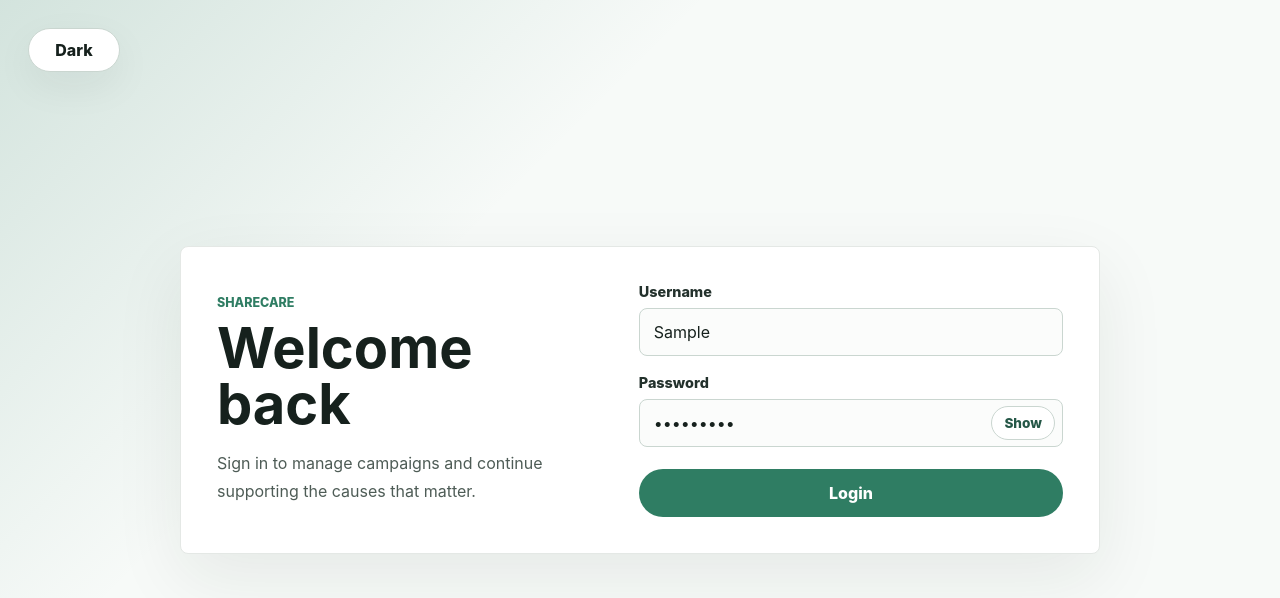
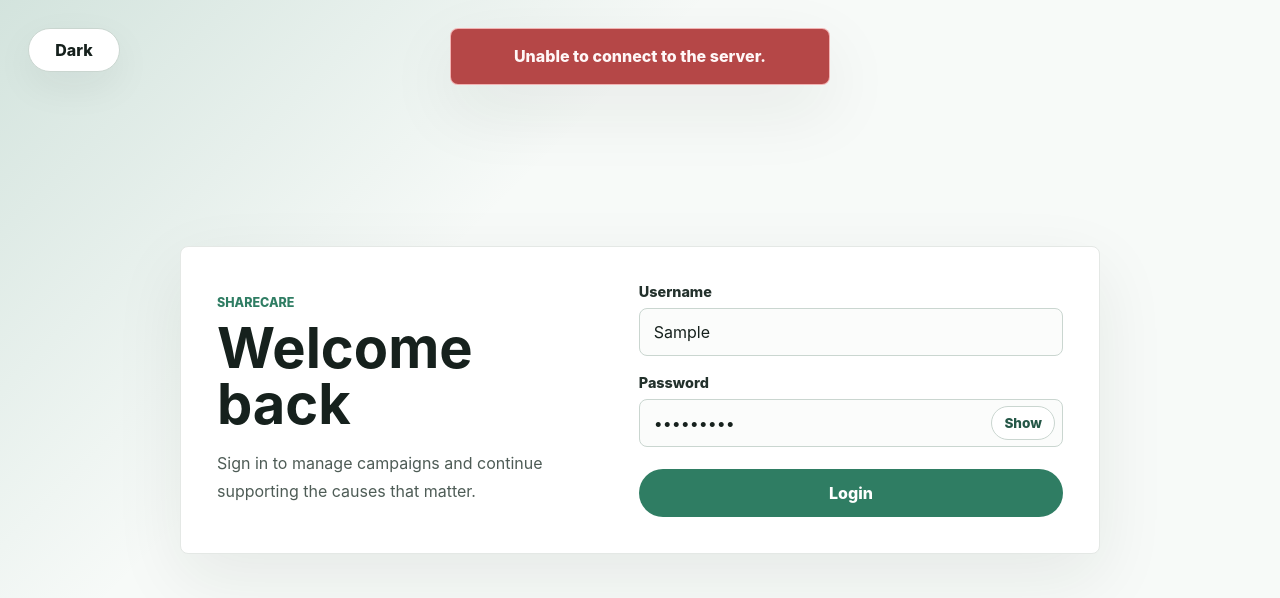
Before and after one commit to Smgit5/sharecare-frontend, an Angular app: page /login in a window 1280 px wide. Both pictures are taken after typing "Sample", "Sample123" into the empty fields and a click on the button "Login". Shown: the top 598 px of the page. Built offline with nearby package versions, Linux system fonts and the light colour scheme; no server answers.

Commit message:
Implemented error handling via error-interceptor and centralized ToastService

```diff
--- a/src/app/app.config.ts
+++ b/src/app/app.config.ts
@@ -3,12 +3,13 @@ import { provideRouter } from '@angular/router';
 
 import { routes } from './app.routes';
 import { provideHttpClient, withInterceptors } from '@angular/common/http';
-import { authInterceptor } from './core/interceptors/auth-interceptor';
+import { authInterceptor } from './core/interceptors/auth-interceptor/auth-interceptor';
+import { errorInterceptor } from './core/interceptors/error-interceptor/error-interceptor';
 
 export const appConfig: ApplicationConfig = {
   providers: [
     provideBrowserGlobalErrorListeners(),
     provideRouter(routes),
-    provideHttpClient(withInterceptors([authInterceptor]))
+    provideHttpClient(withInterceptors([authInterceptor, errorInterceptor]))
   ]
 };
--- a/src/app/app.css
+++ b/src/app/app.css
@@ -25,6 +25,60 @@
   outline-offset: 4px;
 }
 
+.toast {
+  position: fixed;
+  top: 28px;
+  left: 50%;
+  transform: translateX(-50%);
+  z-index: 40;
+  width: min(380px, calc(100% - 32px));
+  padding: 16px 18px;
+  border: 1px solid transparent;
+  border-radius: 8px;
+  box-shadow: var(--shadow-strong);
+  font: inherit;
+  font-weight: 800;
+  line-height: 1.45;
+  text-align: center;
+  animation: toastEnter 180ms ease-out;
+}
+
+.toast-success {
+  color: #f3fff8;
+  background: #1f7a4d;
+  border-color: rgba(183, 230, 205, 0.75);
+}
+
+.toast-error {
+  color: #fff7f7;
+  background: #b54747;
+  border-color: rgba(255, 203, 203, 0.82);
+}
+
+.toast-info {
+  color: #f4fbff;
+  background: #316b96;
+  border-color: rgba(191, 220, 242, 0.82);
+}
+
+.toast-warning {
+  color: #fffaf0;
+  background: #9b6a1d;
+  border-color: rgba(255, 226, 180, 0.86);
+}
+
+@keyframes toastEnter {
+  from {
+    opacity: 0;
+    transform: translateX(-50%) translateY(-8px);
+  }
+
+  to {
+    opacity: 1;
+    transform: translateX(-50%) translateY(0);
+  }
+}
+
 @media (max-width: 720px) {
   .theme-toggle {
     top: 12px;
@@ -33,4 +87,9 @@
     min-height: 40px;
     padding: 0 14px;
   }
+
+  .toast {
+    top: 12px;
+    width: calc(100% - 24px);
+  }
 }
--- a/src/app/app.html
+++ b/src/app/app.html
@@ -10,4 +10,13 @@
   }
 </button>
 
+@if (toastService.toast(); as toast) {
+  <div
+    class="toast toast-{{ toast.kind }}"
+    [attr.role]="toast.kind === 'error' ? 'alert' : 'status'"
+    [attr.aria-live]="toast.kind === 'error' ? 'assertive' : 'polite'">
+    {{ toast.message }}
+  </div>
+}
+
 <router-outlet></router-outlet>
--- a/src/app/app.ts
+++ b/src/app/app.ts
@@ -1,6 +1,7 @@
 import { Component, inject, signal } from '@angular/core';
 import { RouterOutlet } from '@angular/router';
 import { Theme } from './core/services/theme';
+import { ToastService } from './core/services/toast';
 
 @Component({
   selector: 'app-root',
@@ -11,4 +12,5 @@ import { Theme } from './core/services/theme';
 export class App {
   protected readonly title = signal('sharecare-frontend');
   protected theme = inject(Theme);
+  protected toastService = inject(ToastService);
 }
--- a/src/app/core/interceptors/auth-interceptor.ts
+++ b/src/app/core/interceptors/auth-interceptor/auth-interceptor.ts
@@ -1,9 +1,9 @@
 import { HttpInterceptorFn } from '@angular/common/http';
 import { inject } from '@angular/core';
-import { AuthService } from '../services/auth';
+import { AuthService } from '../../services/auth';
 
 export const authInterceptor: HttpInterceptorFn = (req, next) => {
-  const auth = inject(AuthService);
+  const authService = inject(AuthService);
   const isPublicRequest =
     req.url.includes('/auth/login') ||
     req.url.includes('/auth/register') ||
@@ -22,7 +22,7 @@ export const authInterceptor: HttpInterceptorFn = (req, next) => {
     return next(req);
   }
 
-  const accessToken = auth.fetchAccessToken();
+  const accessToken = authService.fetchAccessToken();
   if (!accessToken) {
     return next(req);
   }
--- /dev/null
+++ b/src/app/core/interceptors/error-interceptor/error-interceptor.ts
@@ -0,0 +1,23 @@
+import { HttpErrorResponse, HttpInterceptorFn } from '@angular/common/http';
+import { inject } from '@angular/core';
+import { ToastService } from '../../services/toast';
+import { catchError, throwError } from 'rxjs';
+
+export const errorInterceptor: HttpInterceptorFn = (req, next) => {
+  const toastService = inject(ToastService);
+  return next(req).pipe(
+    catchError((error: HttpErrorResponse) => {
+      if(error.status === 0) {
+        toastService.showErrorToast('Unable to connect to the server.');
+        return throwError(() => error);
+      }
+      const message = typeof error.error?.message === 'string' ? error.error?.message : null;
+      if(message) {
+        toastService.showErrorToast(message);
+      } else {
+        toastService.showGenericErrorToast();
+      }
+      return throwError(() => error);
+    })
+  );
+};
--- /dev/null
+++ b/src/app/core/services/toast.ts
@@ -0,0 +1,51 @@
+import { Injectable, signal } from '@angular/core';
+
+type ToastKind = 'success' | 'error' | 'info' | 'warning';
+
+export interface ToastState {
+  kind: ToastKind;
+  message: string;
+}
+
+@Injectable({
+  providedIn: 'root',
+})
+export class ToastService {
+  toast = signal<ToastState | null>(null);
+
+  private timeoutId: ReturnType<typeof setTimeout> | null = null;
+
+  showSuccessToast(message: string, durationMs = 3000): void {
+    this.showToast('success', message, durationMs);
+  }
+
+  showErrorToast(message: string, durationMs = 3000): void {
+    this.showToast('error', message, durationMs);
+  }
+
+  showGenericErrorToast(message: string = 'Something went wrong. Please try again.', durationMs = 3000): void {
+    this.showToast('error', message, durationMs);
+  }
+
+  showInfoToast(message: string, durationMs = 3000): void {
+    this.showToast('info', message, durationMs);
+  }
+
+  showWarningToast(message: string, durationMs = 3000): void {
+    this.showToast('warning', message, durationMs);
+  }
+
+  private showToast(kind: ToastKind, message: string, durationMs: number): void {
+    if (this.timeoutId) {
+      clearTimeout(this.timeoutId);
+      this.timeoutId = null;
+    }
+
+    this.toast.set({ kind, message });
+
+    this.timeoutId = setTimeout(() => {
+      this.toast.set(null);
+      this.timeoutId = null;
+    }, durationMs);
+  }
+}
--- a/src/app/features/auth/login/login.ts
+++ b/src/app/features/auth/login/login.ts
@@ -30,9 +30,6 @@ export class Login {
       next: (response) => {
         this.authService.saveTokens(response);
         this.router.navigate(['/campaigns']);
-      },
-      error: (error) => {
-        console.log('Login failed', error);
       }
     });
   }
--- a/src/app/features/campaign/details/details.html
+++ b/src/app/features/campaign/details/details.html
@@ -11,24 +11,6 @@
     </section>
 
     <button class="donate-button" type="button" (click)="openDonateModal()">Donate Now</button>
-
-    @if (showSuccessBanner()) {
-      <div class="success-toast" role="status" aria-live="polite">
-        Donation successful! Thank you for your contribution.
-      </div>
-    }
-
-    @if (showInfoToast()) {
-      <div class="info-toast" role="status" aria-live="polite">
-        Checkout closed. Donation was not completed.
-      </div>
-    }
-
-    @if (showErrorToast()) {
-      <div class="error-toast" role="alert" aria-live="assertive">
-        Payment failed. Please try again.
-      </div>
-    }
 
     <section class="campaign-image" aria-label="Campaign image placeholder">
       <div>
```
Also changed, not shown: src/app/features/campaign/details/details.ts (+7 -48 lines), 2 other files (tests, documents, lock files or other folders).
